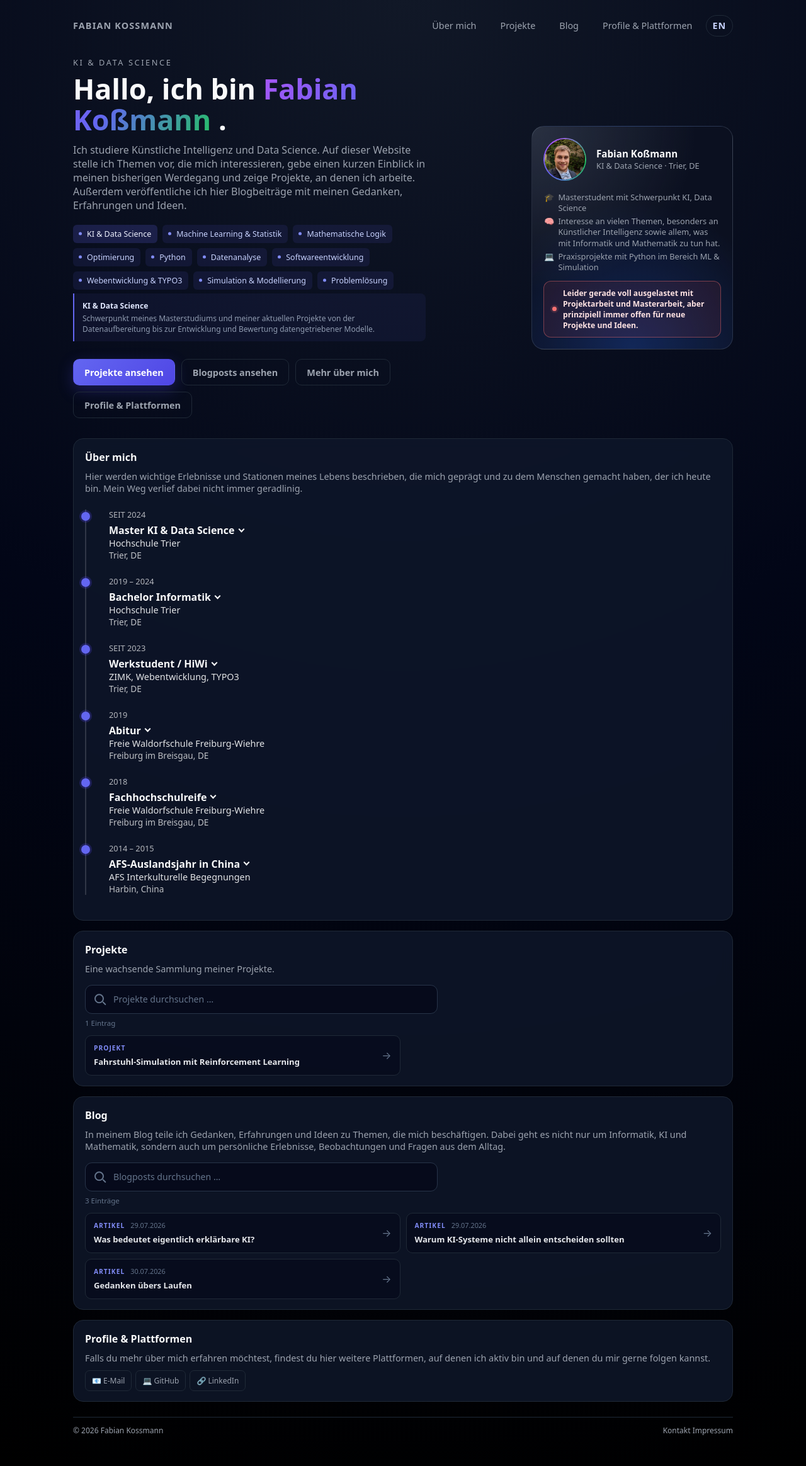
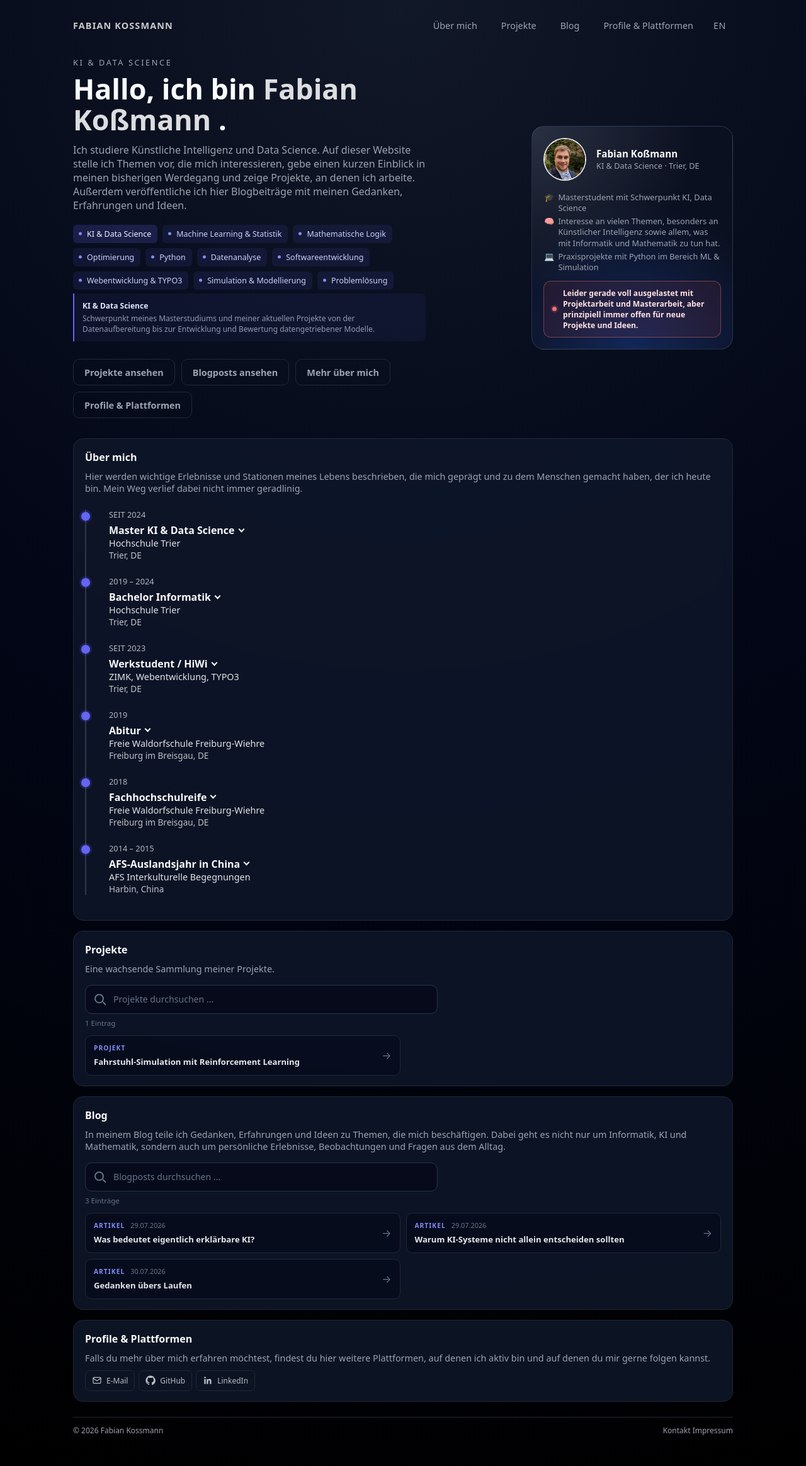
Before and after one commit to kossmanf/fabians-website, a Jekyll site: the page built from index.md, in a window 1280 px wide. Shown: the whole page at 63% size. Built offline with Jekyll 4.4.1, drawn with Linux system fonts in a browser that asks for light colours.

Commit message:
updated website

```diff
--- a/_data/actions.yml
+++ b/_data/actions.yml
@@ -1,7 +1,7 @@
 - order: 1
   label: "Projekte ansehen"
   href: "#projects"
-  style: "primary"
+  style: "ghost"
 
 - order: 2
   label: "Blogposts ansehen"
--- a/_data/en/actions.yml
+++ b/_data/en/actions.yml
@@ -1,7 +1,7 @@
 - order: 1
   label: "View projects"
   href: "/en/#projects"
-  style: "primary"
+  style: "ghost"
 
 - order: 2
   label: "Read blog posts"
--- a/_data/en/platforms.yml
+++ b/_data/en/platforms.yml
@@ -1,16 +1,16 @@
 - order: 1
   title: "Email"
-  icon: "📧"
+  icon: "email"
   url: "mailto:fabiankossmann98@gmail.com"
 
 - order: 2
   title: "GitHub"
-  icon: "💻"
+  icon: "github"
   url: "https://github.com/kossmanf"
 
 - order: 3
   title: "LinkedIn"
-  icon: "🔗"
+  icon: "linkedin"
   url: "https://www.linkedin.com/in/fabian-kossmann"
 
 #- order: 4
--- a/_data/platforms.yml
+++ b/_data/platforms.yml
@@ -1,16 +1,16 @@
 - order: 1
   title: "E-Mail"
-  icon: "📧"
+  icon: "email"
   url: "mailto:fabiankossmann98@gmail.com"
 
 - order: 2
   title: "GitHub"
-  icon: "💻"
+  icon: "github"
   url: "https://github.com/kossmanf"
 
 - order: 3
   title: "LinkedIn"
-  icon: "🔗"
+  icon: "linkedin"
   url: "https://www.linkedin.com/in/fabian-kossmann"
 
 #- order: 4
--- a/_layouts/default.html
+++ b/_layouts/default.html
@@ -254,7 +254,26 @@ layout: base
                                         <a class="tag tag-platform"
                                            href="{{ platform.url }}"
                                            {% unless platform.url contains "mailto:" %}target="_blank" rel="noopener noreferrer"{% endunless %}>
-                                            {{ platform.icon }} {{ platform.title }}
+                                            <span class="platform-icon" aria-hidden="true">
+                                                {% case platform.icon %}
+                                                    {% when "email" %}
+                                                        <svg viewBox="0 0 24 24" fill="none" stroke="currentColor" stroke-width="1.8" stroke-linecap="round" stroke-linejoin="round">
+                                                            <rect x="3" y="5" width="18" height="14" rx="2"></rect>
+                                                            <path d="m3 7 9 6 9-6"></path>
+                                                        </svg>
+                                                    {% when "github" %}
+                                                        <svg viewBox="0 0 24 24" fill="currentColor">
+                                                            <path d="M12 .7C5.7.7.6 5.8.6 12.1c0 5 3.2 9.3 7.7 10.8.6.1.8-.3.8-.6v-2.2c-3.1.7-3.8-1.3-3.8-1.3-.5-1.3-1.3-1.7-1.3-1.7-1-.7.1-.7.1-.7 1.1.1 1.8 1.2 1.8 1.2 1 1.8 2.6 1.3 3.2 1 .1-.7.4-1.3.8-1.6-2.5-.3-5.1-1.3-5.1-5.6 0-1.2.4-2.2 1.2-3-.1-.3-.5-1.5.1-3.1 0 0 1-.3 3.2 1.2.9-.3 1.9-.4 2.9-.4s2 .1 2.9.4c2.2-1.5 3.2-1.2 3.2-1.2.6 1.6.2 2.8.1 3.1.8.8 1.2 1.8 1.2 3 0 4.3-2.6 5.3-5.1 5.6.4.4.8 1.1.8 2.2v3.3c0 .4.2.8.8.6 4.5-1.5 7.7-5.8 7.7-10.8C23.4 5.8 18.3.7 12 .7Z"></path>
+                                                        </svg>
+                                                    {% when "linkedin" %}
+                                                        <svg viewBox="0 0 24 24" fill="currentColor">
+                                                            <path d="M20.45 20.45h-3.56v-5.57c0-1.33-.03-3.04-1.85-3.04-1.85 0-2.14 1.45-2.14 2.94v5.67H9.34V8.98h3.42v1.57h.05c.48-.9 1.64-1.85 3.37-1.85 3.6 0 4.27 2.37 4.27 5.46v6.29ZM5.32 7.41a2.06 2.06 0 1 1 0-4.12 2.06 2.06 0 0 1 0 4.12ZM7.1 20.45H3.54V8.98H7.1v11.47Z"></path>
+                                                        </svg>
+                                                    {% else %}
+                                                        {{ platform.icon }}
+                                                {% endcase %}
+                                            </span>
+                                            <span>{{ platform.title }}</span>
                                         </a>
                                     {% endfor %}
                                 </div>
--- a/assets/css/style.css
+++ b/assets/css/style.css
@@ -44,12 +44,12 @@ header nav {
   display: flex;
   align-items: center;
   min-height: 34px;
-  font-weight: 700;
+  font-weight: 600;
   letter-spacing: 0.08em;
   font-size: 0.9rem;
   line-height: 20px;
   text-transform: uppercase;
-  color: var(--muted);
+  color: rgba(255,255,255,0.78);
 }
 
 nav a {
@@ -87,19 +87,18 @@ nav a:hover {
   justify-content: center;
   margin-left: 10px;
   padding: 6px 10px;
-  border: 1px solid var(--border);
-  border-radius: 999px;
+  border: 1px solid transparent;
+  border-radius: 6px;
   font-size: 0.9rem;
   line-height: 20px;
   text-decoration: none;
-  color: #c7d2fe;
-  font-weight: 700;
-  letter-spacing: 0.06em;
+  color: var(--muted);
+  font-weight: 500;
+  letter-spacing: 0.04em;
 }
 
 .language-switch:hover {
-  border-color: #6366f1;
-  background: rgba(99,102,241,0.1);
+  color: var(--text);
 }
 
 .hero {
@@ -147,9 +146,8 @@ h1 {
 }
 
 h1 span {
-  background: linear-gradient(120deg, #a855f7, #6366f1, #22c55e);
-  -webkit-background-clip: text;
-  color: transparent;
+  color: rgba(255,255,255,0.86);
+  font-weight: 600;
 }
 
 .hero-sub {
@@ -309,8 +307,8 @@ h1 span {
   width: 68px;
   height: 68px;
   border-radius: 999px;
-  background: conic-gradient(from 220deg, #6366f1, #a855f7, #22c55e, #6366f1);
-  padding: 2px;
+  border: 2px solid rgba(255,255,255,0.9);
+  background: #020617;
 }
 
 .avatar-inner {
@@ -629,16 +627,34 @@ h1 span {
 }
 
 .tag-platform {
+  display: inline-flex;
+  align-items: center;
+  gap: 7px;
   padding: 7px 10px;
   border-radius: 7px;
   background: transparent;
+  color: rgba(255,255,255,0.72);
   transition: color 160ms ease, border-color 160ms ease, background 160ms ease;
 }
 
 .tag-platform:hover {
-  color: var(--text);
+  color: rgba(255,255,255,0.94);
   border-color: #475569;
   background: rgba(148,163,184,0.08);
+}
+
+.platform-icon {
+  display: inline-flex;
+  width: 16px;
+  height: 16px;
+  flex: 0 0 16px;
+  color: currentColor;
+}
+
+.platform-icon svg {
+  display: block;
+  width: 100%;
+  height: 100%;
 }
 
 footer {
```
Also changed, not shown: assets/img/favicon.svg.
